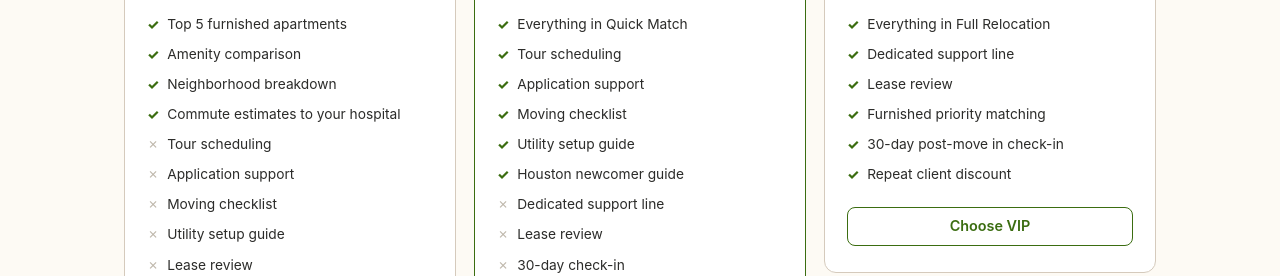
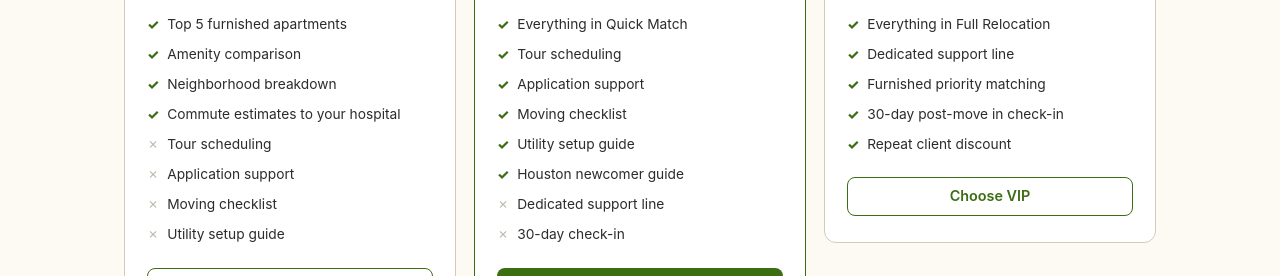
Before and after one commit to lexflex11/Keytria, a plain HTML site: page services.html in a window 1280 px wide. Shown: the part 524-800 px from the top of the page. Drawn offline with Linux system fonts and the light colour scheme.

Commit message:
Remove lease review from all pricing plans

```diff
--- a/services.html
+++ b/services.html
@@ -66,7 +66,6 @@
           <li><span class="x">✗</span> Application support</li>
           <li><span class="x">✗</span> Moving checklist</li>
           <li><span class="x">✗</span> Utility setup guide</li>
-          <li><span class="x">✗</span> Lease review</li>
         </ul>
         <a href="get-started.html" class="btn btn-outline-green btn-full">Choose Quick Match</a>
       </div>
@@ -84,7 +83,6 @@
           <li><span class="check">✓</span> Utility setup guide</li>
           <li><span class="check">✓</span> Houston newcomer guide</li>
           <li><span class="x">✗</span> Dedicated support line</li>
-          <li><span class="x">✗</span> Lease review</li>
           <li><span class="x">✗</span> 30-day check-in</li>
         </ul>
         <a href="get-started.html" class="btn btn-green btn-full">Choose Full Relocation</a>
@@ -97,7 +95,6 @@
         <ul class="pricing-features">
           <li><span class="check">✓</span> Everything in Full Relocation</li>
           <li><span class="check">✓</span> Dedicated support line</li>
-          <li><span class="check">✓</span> Lease review</li>
           <li><span class="check">✓</span> Furnished priority matching</li>
           <li><span class="check">✓</span> 30-day post-move in check-in</li>
           <li><span class="check">✓</span> Repeat client discount</li>
```
